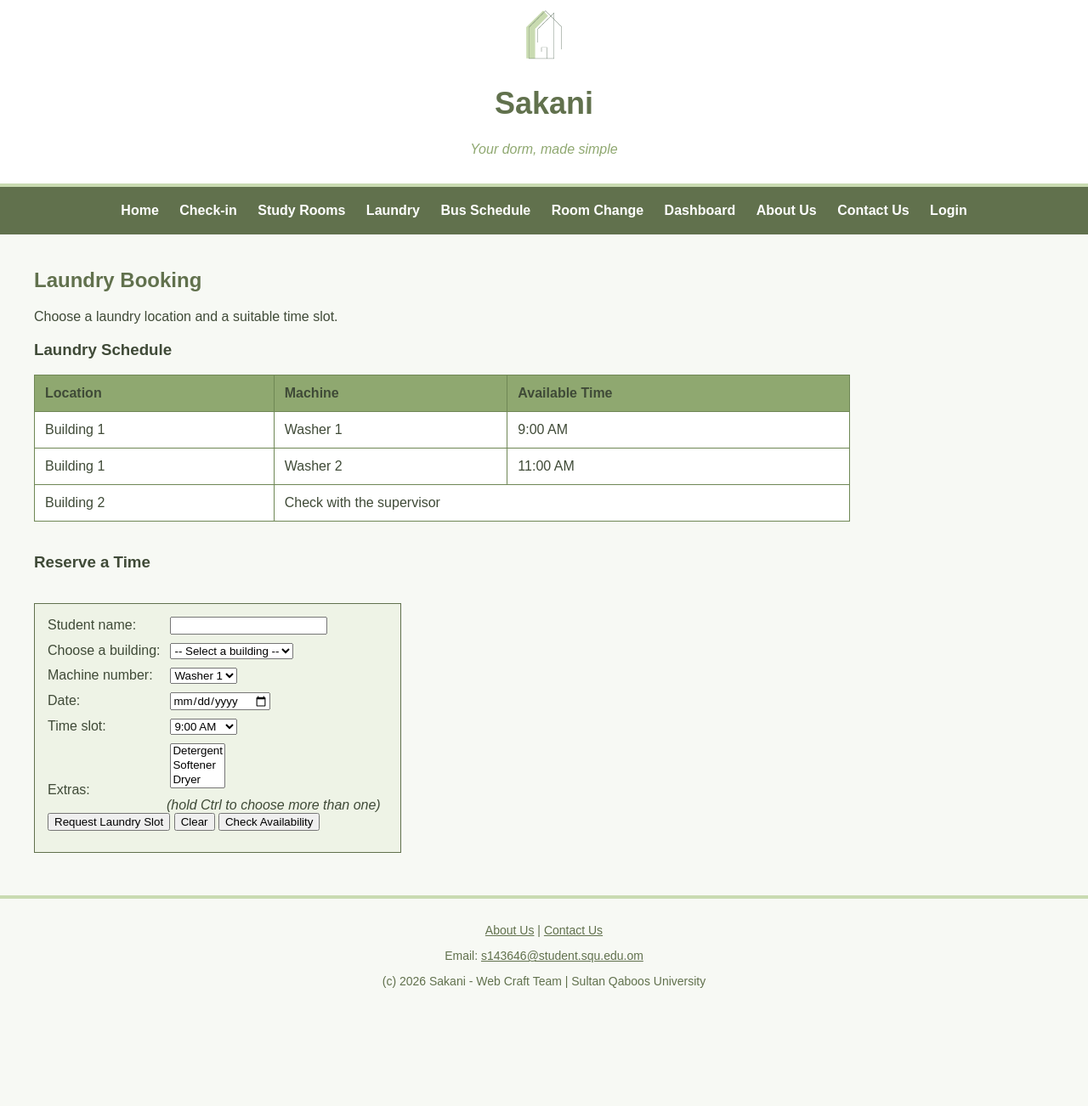
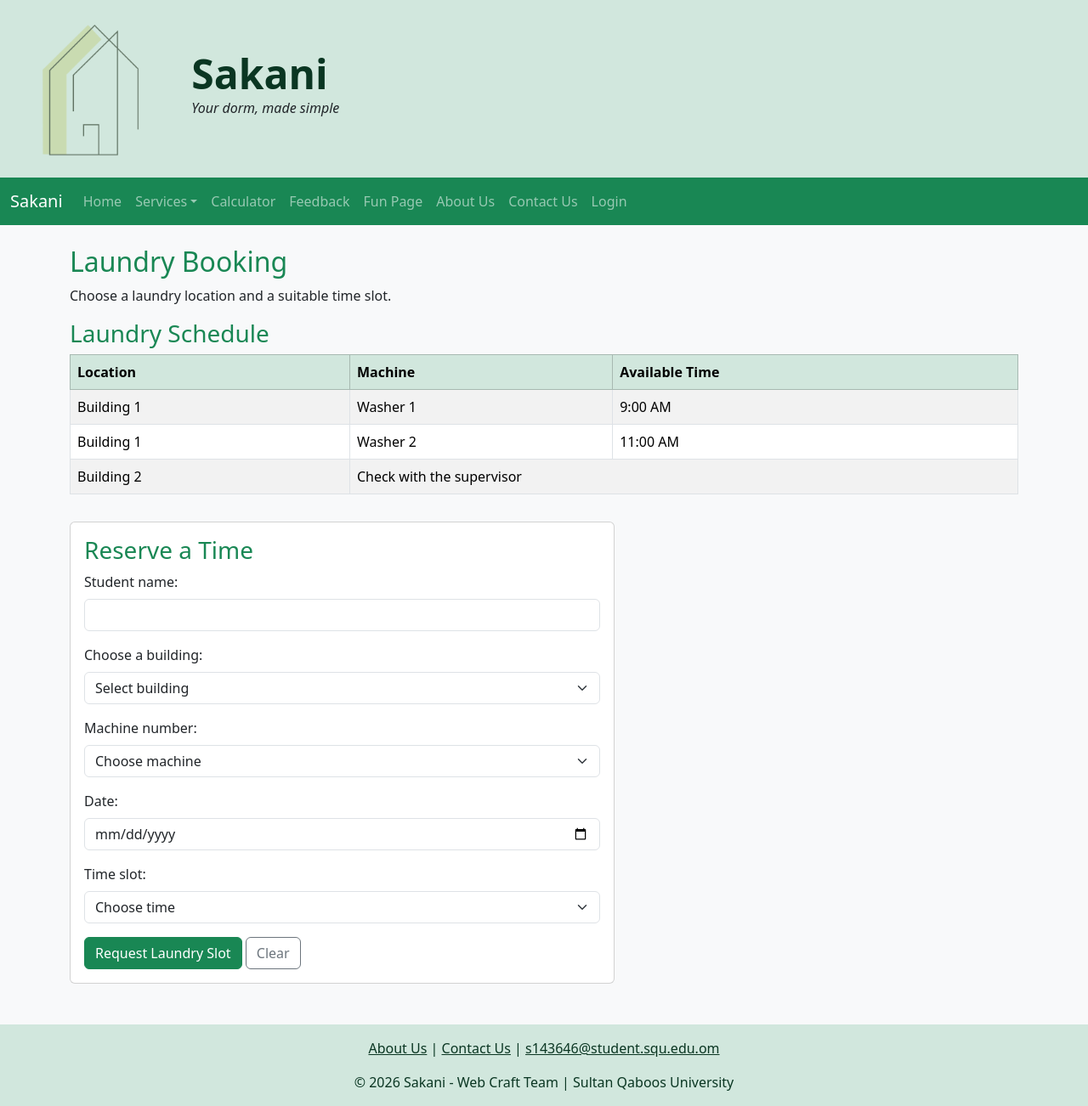
Before and after one commit to Sarah-SQU/sakani, a plain HTML site: page laundry.html in a window 1280 px wide. Shown: the part 12-1314 px from the top of the page at 85% size. Before the commit the page ends 1204 px from the top, so only its background shows below. Drawn offline with nearby package versions, Linux system fonts and the light colour scheme.

Commit message:
Update laundry page using Bootstrap

```diff
--- a/laundry.html
+++ b/laundry.html
@@ -4,127 +4,159 @@
     <meta charset="UTF-8">
     <meta name="viewport" content="width=device-width, initial-scale=1.0">
     <title>Sakani - Laundry</title>
-    <link rel="stylesheet" href="css/style.css">
-    <style>
-        label {
-            display: inline-block;
-            width: 140px;
-        }
-
-        form {
-            border: 1px solid #61714D;
-            padding: 15px;
-            width: 400px;
-            background-color: #EEF3E6
-        }
-        table {
-            border-collapse: collapse;
-            width: 80%;
-            margin-top: 10px;
-        }
-
-        th, td {
-            border: 1px solid black;
-            background-color: white;
-            border: 1px solid #6f8755;
-            padding: 12px;
-            text-align: left;
-        }
-
-        th {
-            background-color: #8FA870;
-        }
-
-        input, select {
-            margin-bottom: 10px;
-        }
-    </style>
+    <link href="https://cdn.jsdelivr.net/npm/bootstrap@5.3.8/dist/css/bootstrap.min.css" rel="stylesheet">
+    <script src="https://cdn.jsdelivr.net/npm/bootstrap@5.3.8/dist/js/bootstrap.bundle.min.js" defer></script>
+    <script src="js/forms.js" defer></script>
   </head>
-<body>
-
-    <div class="header">
-        <!-- logo + site name -->
-        <img src="images/sakani_icon.PNG" alt="Sakani logo" id="logo">
-        <h1>Sakani</h1>
-        <p>Your dorm, made simple</p>
+  <body class="bg-light">
+    <div class="container-fluid bg-success-subtle">
+      <div class="row align-items-center">
+        <div class="col-4 col-sm-3 col-lg-2 py-3">
+          <img src="images/sakani_icon.PNG" alt="Sakani logo" class="img-fluid">
         </div>
-
-    <div class="menu">
-        <ul>
-            <li><a href="index.html">Home</a></li>
-            <li><a href="checkin.html">Check-in</a></li>
-            <li><a href="study-rooms.html">Study Rooms</a></li>
-            <li><a href="laundry.html">Laundry</a></li>
-            <li><a href="bus.html">Bus Schedule</a></li>
-            <li><a href="room-change.html">Room Change</a></li>
-            <li><a href="dashboard.html">Dashboard</a></li>
-            <li><a href="about.html">About Us</a></li>
-            <li><a href="contact.html">Contact Us</a></li>
-            <li><a href="login.html">Login</a></li>
+        <div class="col-8 col-sm-9 col-lg-10 py-3">
+          <h1 class="display-5 fw-bold text-success-emphasis mb-0">Sakani</h1>
+          <p class="fst-italic mb-0">Your dorm, made simple</p>
+        </div>
+      </div>
+    </div>
+    <nav class="navbar navbar-expand-lg bg-success navbar-dark">
+      <div class="container-fluid">
+        <a class="navbar-brand" href="index.html">Sakani</a>
+        <button class="navbar-toggler" type="button" data-bs-toggle="collapse" data-bs-target="#menu">
+          <span class="navbar-toggler-icon"></span>
+        </button>
+        <div class="collapse navbar-collapse" id="menu">
+          <ul class="navbar-nav me-auto">
+            <li class="nav-item">
+              <a class="nav-link" href="index.html">Home</a>
+            </li>
+            <li class="nav-item dropdown">
+              <a class="nav-link dropdown-toggle" href="#" data-bs-toggle="dropdown">Services</a>
+              <ul class="dropdown-menu">
+                <li>
+                  <a class="dropdown-item" href="checkin.html">Check-in</a>
+                </li>
+                <li>
+                  <a class="dropdown-item" href="study-rooms.html">Study Rooms</a>
+                </li>
+                <li>
+                  <a class="dropdown-item" href="laundry.html">Laundry</a>
+                </li>
+                <li>
+                  <a class="dropdown-item" href="room-change.html">Room Change</a>
+                </li>
+              </ul>
+            </li>
+            <li class="nav-item">
+              <a class="nav-link" href="calculate.html">Calculator</a>
+            </li>
+            <li class="nav-item">
+              <a class="nav-link" href="questionnaire.html">Feedback</a>
+            </li>
+            <li class="nav-item">
+              <a class="nav-link" href="funpage.html">Fun Page</a>
+            </li>
+            <li class="nav-item">
+              <a class="nav-link" href="about.html">About Us</a>
+            </li>
+            <li class="nav-item">
+              <a class="nav-link" href="contact.html">Contact Us</a>
+            </li>
+            <li class="nav-item">
+              <a class="nav-link" href="login.html">Login</a>
+            </li>
           </ul>
         </div>
-
-    <div class="main">
-        <h2>Laundry Booking</h2>
+      </div>
+    </nav>
+    <main class="container my-4">
+      <h2 class="text-success">Laundry Booking</h2>
       <p>Choose a laundry location and a suitable time slot.</p>
-
-        <h3>Laundry Schedule</h3>
-        <table>
-            <tr><th>Location</th><th>Machine</th><th>Available Time</th></tr>
-            <tr><td>Building 1</td><td>Washer 1</td><td>9:00 AM</td></tr>
-            <tr><td>Building 1</td><td>Washer 2</td><td>11:00 AM</td></tr>
-            <tr><td>Building 2</td><td colspan="2">Check with the supervisor</td></tr>
+      <h3 class="text-success">Laundry Schedule</h3>
+      <div class="table-responsive">
+        <table class="table table-bordered table-striped">
+          <thead class="table-success">
+            <tr>
+              <th>Location</th>
+              <th>Machine</th>
+              <th>Available Time</th>
+            </tr>
+          </thead>
+          <tbody>
+            <tr>
+              <td>Building 1</td>
+              <td>Washer 1</td>
+              <td>9:00 AM</td>
+            </tr>
+            <tr>
+              <td>Building 1</td>
+              <td>Washer 2</td>
+              <td>11:00 AM</td>
+            </tr>
+            <tr>
+              <td>Building 2</td>
+              <td colspan="2">Check with the supervisor</td>
+            </tr>
+          </tbody>
         </table>
-        <br>
-        <h3>Reserve a Time</h3><br>
-        <form action="https://httpbin.org/get" method="get">
-            <label for="laundry-name">Student name:</label>
-            <input type="text" id="laundry-name" name="student_name" required>
-            <br>
-            <label for="building">Choose a building:</label>
-            <select id="building" name="building" required>
-                <option value="">-- Select a building --</option>
-                <option value="Building 1">Building 1</option>
-                <option value="Building 2">Building 2</option>
+      </div>
+      <div class="row">
+        <div class="col-lg-7">
+          <div class="card mt-3">
+            <div class="card-body">
+              <h3 class="text-success">Reserve a Time</h3>
+              <form action="https://httpbin.org/get" method="get" class="needs-validation" novalidate>
+                <div class="mb-3">
+                  <label class="form-label" for="lname">Student name:</label>
+                  <input class="form-control" id="lname" name="student_name" required minlength="3">
+                  <div class="invalid-feedback">Enter your name.</div>
+                </div>
+                <div class="mb-3">
+                  <label class="form-label" for="building">Choose a building:</label>
+                  <select class="form-select" id="building" name="building" required>
+                    <option value="">Select building</option>
+                    <option>Building 1</option>
+                    <option>Building 2</option>
                   </select>
-            <br>
-            <label for="machine">Machine number:</label>
-            <select id="machine" name="machine" required>
-                <option value="Washer 1">Washer 1</option>
-                <option value="Washer 2">Washer 2</option>
+                  <div class="invalid-feedback">Choose a building.</div>
+                </div>
+                <div class="mb-3">
+                  <label class="form-label" for="machine">Machine number:</label>
+                  <select class="form-select" id="machine" name="machine" required>
+                    <option value="">Choose machine</option>
+                    <option>Washer 1</option>
+                    <option>Washer 2</option>
                   </select>
-            <br>
-            <label for="laundry-date">Date:</label>
-            <input type="date" id="laundry-date" name="laundry_date" required>
-            <br>
-            <label for="slot">Time slot:</label>
-            <select id="slot" name="time_slot">
-                <option value="9:00 AM">9:00 AM</option>
-                <option value="11:00 AM">11:00 AM</option>
-                <option value="1:00 PM">1:00 PM</option>
+                </div>
+                <div class="mb-3">
+                  <label class="form-label" for="ldate">Date:</label>
+                  <input class="form-control" type="date" id="ldate" name="laundry_date" required>
+                </div>
+                <div class="mb-3">
+                  <label class="form-label" for="slot">Time slot:</label>
+                  <select class="form-select" id="slot" name="time_slot" required>
+                    <option value="">Choose time</option>
+                    <option>9:00 AM</option>
+                    <option>11:00 AM</option>
+                    <option>1:00 PM</option>
                   </select>
-            <br>
-            <label for="extras">Extras:</label>
-            <select id="extras" name="extras" multiple="multiple" size="3">
-                <option value="detergent">Detergent</option>
-                <option value="softener">Softener</option>
-                <option value="dryer">Dryer</option>
-            </select>
-            <br>
-            <label></label><em>(hold Ctrl to choose more than one)</em>
-            <br>
-
-            <input type="submit" value="Request Laundry Slot">
-            <input type="reset" value="Clear">
-            <button type="button">Check Availability</button>
+                </div>
+                <button class="btn btn-success">Request Laundry Slot</button>
+                <button type="reset" class="btn btn-outline-secondary">Clear</button>
               </form>
             </div>
-
-    <div class="footer">
-        <p><a href="about.html">About Us</a> | <a href="contact.html">Contact Us</a></p>
-        <p>Email: <a href="mailto:s143646@student.squ.edu.om">s143646@student.squ.edu.om</a></p>
-        <p>(c) 2026 Sakani - Web Craft Team | Sultan Qaboos University</p>
           </div>
-
+        </div>
+      </div>
+    </main>
+    <footer class="container-fluid bg-success-subtle text-success-emphasis text-center mt-5 py-3">
+      <p>
+        <a class="text-success-emphasis" href="about.html">About Us</a> |
+        <a class="text-success-emphasis" href="contact.html">Contact Us</a> |
+        <a class="text-success-emphasis" href="mailto:s143646@student.squ.edu.om">s143646@student.squ.edu.om</a>
+      </p>
+      <p class="mb-0">&copy; 2026 Sakani - Web Craft Team | Sultan Qaboos University</p>
+    </footer>
   </body>
 </html>
```
Lines whose indentation alone changed are shown as unchanged.
